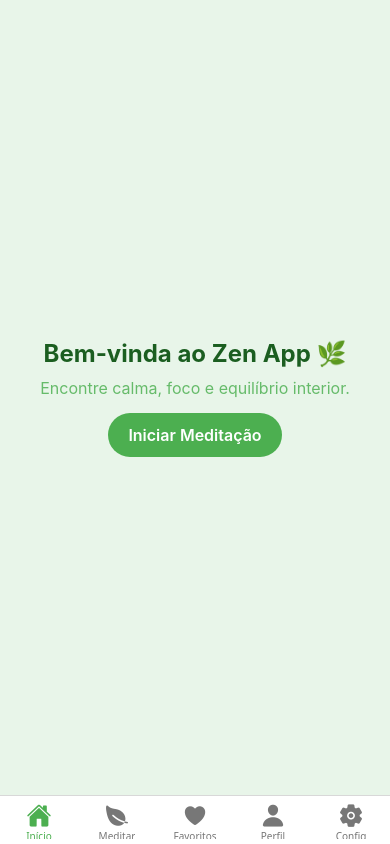
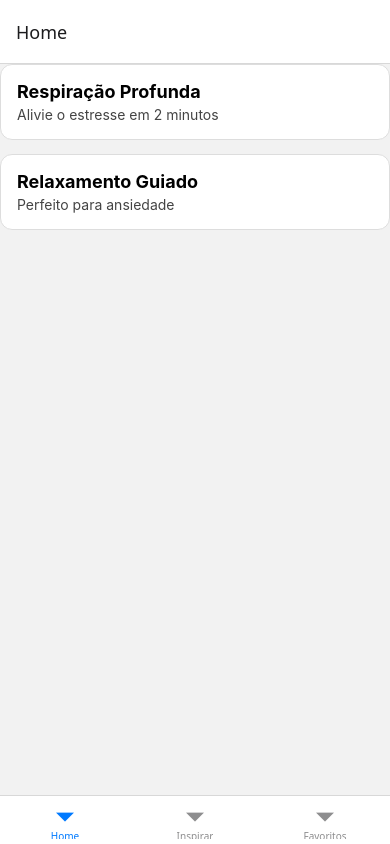
Before and after one commit to silviadebussi/ZenApp, a React Native app: screen /Home in a window 390 px wide. Built offline with nearby package versions, Linux system fonts and the light colour scheme.

Commit message:
Integração com api x ideia inicial

```diff
--- a/App.js
+++ b/App.js
@@ -1,11 +1,11 @@
 import React from "react";
 import { NavigationContainer } from "@react-navigation/native";
-import TabNavigator from "./navigation/TabNavigator";
+import StackNavigator from "./navigation/StackNavigator";
 
 export default function App() {
   return (
     <NavigationContainer>
-      <TabNavigator />
+      <StackNavigator />
     </NavigationContainer>
   );
 }
--- /dev/null
+++ b/components/CardMeditacao.js
@@ -0,0 +1,31 @@
+import React from "react";
+import { View, Text, StyleSheet, TouchableOpacity } from "react-native";
+
+export default function CardMeditacao({ titulo, descricao, onPress }) {
+  return (
+    <TouchableOpacity style={styles.card} onPress={onPress}>
+      <Text style={styles.titulo}>{titulo}</Text>
+      <Text style={styles.desc}>{descricao}</Text>
+    </TouchableOpacity>
+  );
+}
+
+const styles = StyleSheet.create({
+  card: {
+    backgroundColor: "#fff",
+    padding: 16,
+    marginBottom: 14,
+    borderRadius: 12,
+    borderWidth: 1,
+    borderColor: "#ddd",
+  },
+  titulo: {
+    fontSize: 18,
+    fontWeight: "bold",
+  },
+  desc: {
+    fontSize: 14,
+    marginTop: 4,
+    color: "#444",
+  },
+});
--- a/navigation/StackNavigator.js
+++ b/navigation/StackNavigator.js
@@ -0,0 +1,18 @@
+import { createStackNavigator } from "@react-navigation/stack";
+import TabNavigator from "./TabNavigator";
+import Meditacao from "../screens/meditacao";
+
+const Stack = createStackNavigator();
+
+export default function StackNavigator() {
+  return (
+    <Stack.Navigator>
+      <Stack.Screen
+        name="Tabs"
+        component={TabNavigator}
+        options={{ headerShown: false }}
+      />
+      <Stack.Screen name="Meditacao" component={Meditacao} />
+    </Stack.Navigator>
+  );
+}
--- a/navigation/TabNavigator.js
+++ b/navigation/TabNavigator.js
@@ -1,37 +1,16 @@
-import React from "react";
 import { createBottomTabNavigator } from "@react-navigation/bottom-tabs";
-import { Ionicons } from "@expo/vector-icons";
-import HomeScreen from "../screens/Home";
-import MeditacaoScreen from "../screens/meditacao";
-import FavoritosScreen from "../screens/Favoritos";
-import PerfilScreen from "../screens/Perfil";
-import ConfigScreen from "../screens/Config";
+import Home from "../screens/Home";
+import Favoritos from "../screens/Favoritos";
+import Inspirar from "../screens/inspiracao";
 
 const Tab = createBottomTabNavigator();
 
 export default function TabNavigator() {
   return (
-    <Tab.Navigator
-      screenOptions={({ route }) => ({
-        headerShown: false,
-        tabBarActiveTintColor: "#4CAF50",
-        tabBarInactiveTintColor: "#777",
-        tabBarIcon: ({ color, size }) => {
-          let iconName;
-          if (route.name === "Início") iconName = "home";
-          else if (route.name === "Meditar") iconName = "leaf";
-          else if (route.name === "Favoritos") iconName = "heart";
-          else if (route.name === "Perfil") iconName = "person";
-          else if (route.name === "Config") iconName = "settings";
-          return <Ionicons name={iconName} size={size} color={color} />;
-        },
-      })}
-    >
-      <Tab.Screen name="Início" component={HomeScreen} />
-      <Tab.Screen name="Meditar" component={MeditacaoScreen} />
-      <Tab.Screen name="Favoritos" component={FavoritosScreen} />
-      <Tab.Screen name="Perfil" component={PerfilScreen} />
-      <Tab.Screen name="Config" component={ConfigScreen} />
+    <Tab.Navigator>
+      <Tab.Screen name="Home" component={Home} />
+      <Tab.Screen name="Inspirar" component={Inspirar} />
+      <Tab.Screen name="Favoritos" component={Favoritos} />
     </Tab.Navigator>
   );
 }
--- a/package.json
+++ b/package.json
@@ -11,10 +11,10 @@
     "web": "expo start --web"
   },
   "dependencies": {
-    "@react-native-async-storage/async-storage": "2.2.0",
+    "@react-native-async-storage/async-storage": "^2.2.0",
     "@react-native-picker/picker": "2.11.1",
     "@react-navigation/bottom-tabs": "^7.7.2",
-    "@react-navigation/drawer": "^7.6.0",
+    "@react-navigation/drawer": "^7.7.3",
     "@react-navigation/native": "^7.1.18",
     "@react-navigation/stack": "^7.6.1",
     "expo": "~54.0.20",
--- a/screens/Config.js
+++ b/screens/Config.js
@@ -1,4 +1,5 @@
 import React from "react";
+import { SafeAreaView } from 'react-native-safe-area-context';
 import { View, Text, TouchableOpacity } from "react-native";
 import { globalStyles } from "../theme/globalStyles";
 
--- a/screens/Favoritos.js
+++ b/screens/Favoritos.js
@@ -1,14 +1,41 @@
-import React from "react";
-import { View, Text } from "react-native";
-import { globalStyles } from "../theme/globalStyles";
+import React, { useEffect, useState } from "react";
+import { View, Text, StyleSheet, FlatList } from "react-native";
+import AsyncStorage from "@react-native-async-storage/async-storage";
+import { SafeAreaView } from "react-native-safe-area-context";
+import CardMeditacao from "../components/CardMeditacao";
 
-export default function FavoritosScreen() {
+export default function Favoritos() {
+  const [favoritos, setFavoritos] = useState([]);
+
+  async function loadFavoritos() {
+    const stored = await AsyncStorage.getItem("favoritos");
+    if (stored) setFavoritos(JSON.parse(stored));
+  }
+
+  useEffect(() => {
+    loadFavoritos();
+  }, []);
+
   return (
-    <View style={globalStyles.container}>
-      <Text style={globalStyles.title}>Favoritos 💚</Text>
-      <Text style={globalStyles.subtitle}>
-        Salve aqui suas meditações e sons preferidos.
-      </Text>
-    </View>
+    <SafeAreaView style={styles.container}>
+      <Text style={styles.titulo}>Meditações Favoritas</Text>
+
+      <FlatList
+        data={favoritos}
+        keyExtractor={(item) => item.id.toString()}
+        renderItem={({ item }) => (
+          <CardMeditacao
+            titulo={item.titulo}
+            descricao={item.descricao}
+          />
+        )}
+        ListEmptyComponent={<Text>Nenhum favorito ainda</Text>}
+      />
+    </SafeAreaView>
   );
 }
+
+const styles = StyleSheet.create({
+  container: { flex: 1, padding: 20 },
+  titulo: { fontSize: 22, fontWeight: "bold", marginBottom: 20 },
+});
--- a/screens/Home.js
+++ b/screens/Home.js
@@ -1,18 +1,47 @@
 import React from "react";
-import { View, Text, TouchableOpacity } from "react-native";
-import { globalStyles } from "../theme/globalStyles";
+import { FlatList, SafeAreaView, StyleSheet } from "react-native";
+import CardMeditacao from "../components/CardMeditacao";
+import { useNavigation } from "@react-navigation/native";
 
-export default function HomeScreen() {
+export default function Home() {
+  const nav = useNavigation();
+
+  const meditations = [
+    {
+      id: 1,
+      titulo: "Respiração Profunda",
+      descricao: "Alivie o estresse em 2 minutos",
+    },
+    {
+      id: 2,
+      titulo: "Relaxamento Guiado",
+      descricao: "Perfeito para ansiedade",
+    },
+  ];
+
   return (
-    <View style={globalStyles.container}>
-      <Text style={globalStyles.title}>Bem-vinda ao Zen App 🌿</Text>
-      <Text style={globalStyles.subtitle}>
-        Encontre calma, foco e equilíbrio interior.
-      </Text>
-
-      <TouchableOpacity style={globalStyles.button}>
-        <Text style={globalStyles.buttonText}>Iniciar Meditação</Text>
-      </TouchableOpacity>
-    </View>
+    <SafeAreaView style={styles.container}>
+      <FlatList
+        data={meditations}
+        keyExtractor={(i) => i.id.toString()}
+        renderItem={({ item }) => (
+          <CardMeditacao
+            titulo={item.titulo}
+            descricao={item.descricao}
+            onPress={() =>
+              nav.navigate("Meditacao", {
+                id: item.id,
+                titulo: item.titulo,
+                descricao: item.descricao,
+              })
+            }
+          />
+        )}
+      />
+    </SafeAreaView>
   );
 }
+
+const styles = StyleSheet.create({
+  container: { flex: 1, padding: 20 },
+});
--- a/screens/Perfil.js
+++ b/screens/Perfil.js
@@ -1,4 +1,5 @@
 import React from "react";
+import { SafeAreaView } from 'react-native-safe-area-context';
 import { View, Text, TouchableOpacity } from "react-native";
 import { globalStyles } from "../theme/globalStyles";
 
--- /dev/null
+++ b/screens/inspiracao.js
@@ -0,0 +1,41 @@
+import React, { useEffect, useState } from "react";
+import { View, Text, ActivityIndicator, StyleSheet } from "react-native";
+import { SafeAreaView } from "react-native-safe-area-context";
+
+export default function Inspirar() {
+  const [quote, setQuote] = useState(null);
+  const [loading, setLoading] = useState(true);
+  const [error, setError] = useState(false);
+
+  useEffect(() => {
+    async function fetchQuote() {
+      try {
+        setLoading(true);
+        const response = await fetch("https://zenquotes.io/api/random");
+        const data = await response.json();
+        setQuote(data[0].q);
+      } catch (e) {
+        setError(true);
+      } finally {
+        setLoading(false);
+      }
+    }
+    fetchQuote();
+  }, []);
+
+  return (
+    <SafeAreaView style={styles.container}>
+      {loading && <ActivityIndicator size="large" />}
+      {error && <Text style={styles.error}>Erro ao carregar frase 😓</Text>}
+      {!loading && !error && (
+        <Text style={styles.frase}>"{quote}"</Text>
+      )}
+    </SafeAreaView>
+  );
+}
+
+const styles = StyleSheet.create({
+  container: { flex: 1, padding: 20, justifyContent: "center" },
+  frase: { fontSize: 22, textAlign: "center", fontStyle: "italic" },
+  error: { fontSize: 18, color: "red", textAlign: "center" },
+});
--- a/screens/meditacao.js
+++ b/screens/meditacao.js
@@ -1,14 +1,34 @@
 import React from "react";
-import { View, Text } from "react-native";
-import { globalStyles } from "../theme/globalStyles";
+import { View, Text, StyleSheet, Button } from "react-native";
+import AsyncStorage from "@react-native-async-storage/async-storage";
+import { SafeAreaView } from "react-native-safe-area-context";
 
-export default function FavoritosScreen() {
+export default function Meditacao({ route }) {
+  const { titulo, descricao, id } = route.params;
+
+  async function salvarFavorito() {
+    const stored = await AsyncStorage.getItem("favoritos");
+    const lista = stored ? JSON.parse(stored) : [];
+
+    const jaExiste = lista.some((item) => item.id === id);
+    if (!jaExiste) {
+      lista.push({ id, titulo, descricao });
+      await AsyncStorage.setItem("favoritos", JSON.stringify(lista));
+    }
+  }
+
   return (
-    <View style={globalStyles.container}>
-      <Text style={globalStyles.title}>Favoritos 💚</Text>
-      <Text style={globalStyles.subtitle}>
-        Salve aqui suas meditações e sons preferidos.
-      </Text>
-    </View>
+    <SafeAreaView style={styles.container}>
+      <Text style={styles.titulo}>{titulo}</Text>
+      <Text style={styles.desc}>{descricao}</Text>
+
+      <Button title="Salvar nos Favoritos" onPress={salvarFavorito} />
+    </SafeAreaView>
   );
 }
+
+const styles = StyleSheet.create({
+  container: { flex: 1, padding: 20 },
+  titulo: { fontSize: 26, fontWeight: "bold" },
+  desc: { fontSize: 16, marginVertical: 10 },
+});
```
Also changed, not shown: 1 other file (tests, documents, lock files or other folders).
